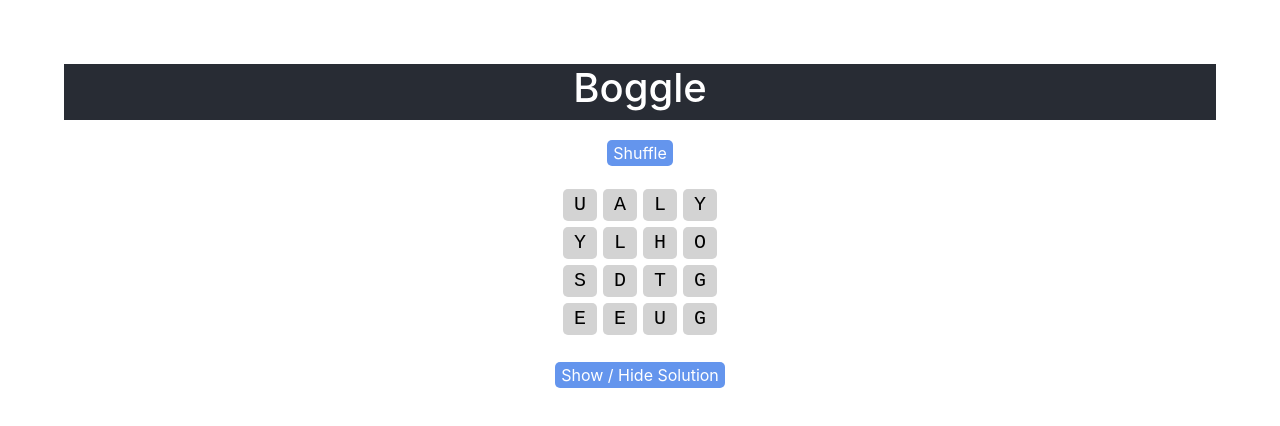
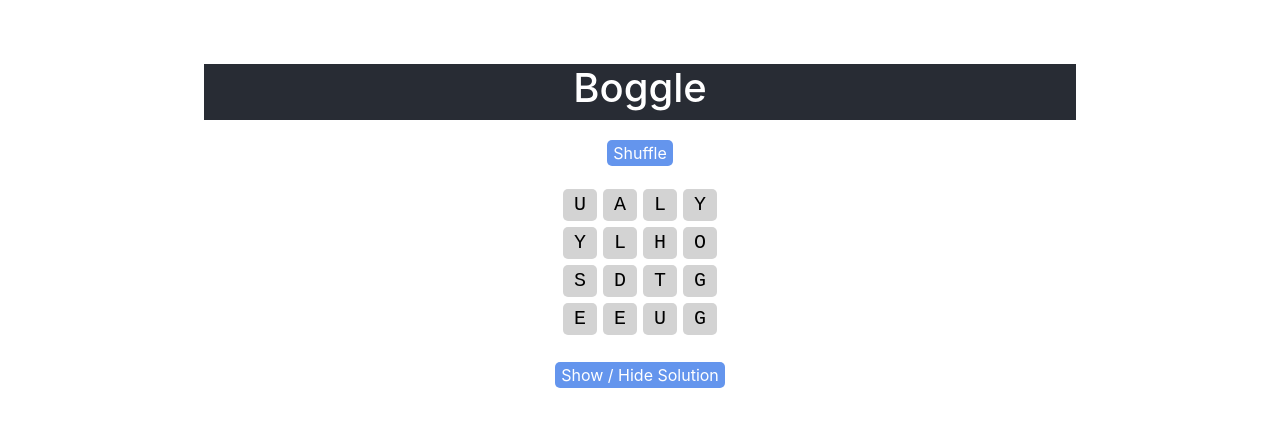
Before and after one commit to luiarthur/boggle-react-ts, a React (Create React App) app: page / in a window 1280 px wide. Shown: the top 426 px of the page. Built offline with nearby package versions, Linux system fonts and the light colour scheme.

Commit message:
updated width

```diff
--- a/package.json
+++ b/package.json
@@ -1,6 +1,6 @@
 {
   "name": "boggle-react-ts",
-  "version": "0.8.0",
+  "version": "0.9.0",
   "private": true,
   "dependencies": {
     "@testing-library/jest-dom": "^5.11.9",
--- a/src/App.css
+++ b/src/App.css
@@ -55,6 +55,8 @@
 
 body {
   padding: 5%;
+  margin: auto;
+  max-width: 1000px;
 }
 
 *:focus {
```
